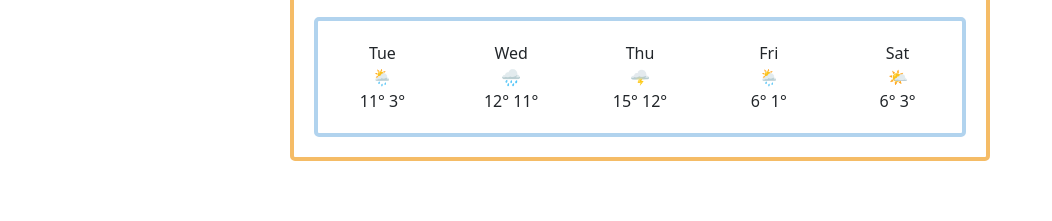
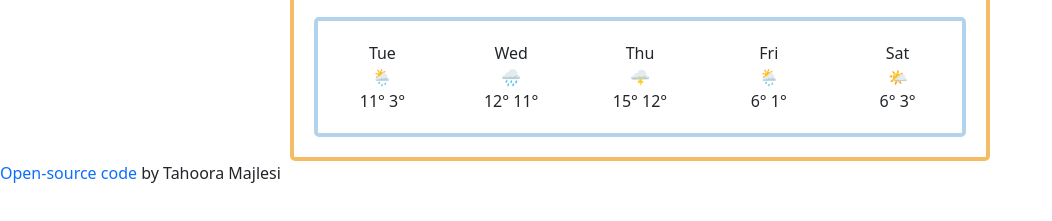
Before and after one commit to Tahoora78/Weather_app, a website built with Parcel: page index.html in a window 1280 px wide. Shown: the part 319-540 px from the top of the page, without its empty margins (0-1052 px from the left). Built offline with nearby package versions, Linux system fonts and the light colour scheme; no server answers.

Commit message:
adding open_source code link

```diff
--- a/index.html
+++ b/index.html
@@ -100,7 +100,12 @@
         </div>
       </div>
     </div>
-
+    <span>
+      <a class="open_source" href="https://github.com/Tahoora78/Weather_app"
+        >Open-source code</a
+      >
+      by Tahoora Majlesi
+    </span>
     <script src="src/script.js"></script>
   </body>
 </html>
--- a/src/styles.css
+++ b/src/styles.css
@@ -9,6 +9,14 @@ h1 {
   padding: 20px;
   max-width: 700px;
   border-radius: 5px;
+}
+
+.open_source {
+  text-decoration: none;
+}
+
+.open_source:hover {
+  text-decoration: underline;
 }
 
 .search {
```
